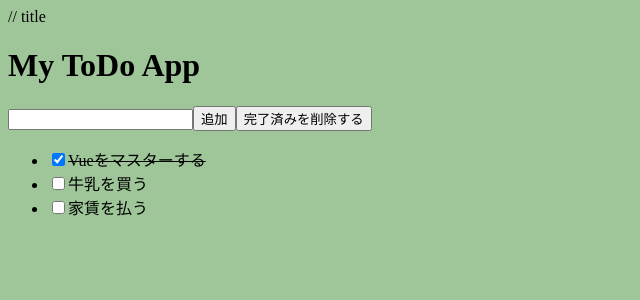
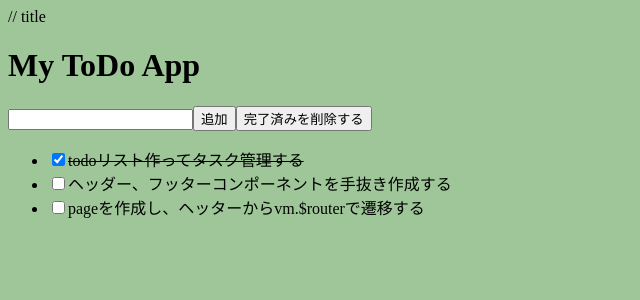
Before and after one commit to ryotohanda/vue3, a Vue app: page / in a window 1280 px wide. Shown: the top 300 px of the page, without its empty margins (0-640 px from the left). Built offline with nearby package versions, Linux system fonts and the light colour scheme.

Commit message:
できるだけ楽したい

```diff
--- a/src/App.vue
+++ b/src/App.vue
@@ -14,11 +14,11 @@ export default {
   <ul>
     <li>
       <input type="checkbox" checked /><span class="todo-done"
-        >Vueをマスターする</span
+        >todoリスト作ってタスク管理する</span
       >
     </li>
-    <li><input type="checkbox" /><span>牛乳を買う</span></li>
-    <li><input type="checkbox" /><span>家賃を払う</span></li>
+    <li><input type="checkbox" /><span>ヘッダー、フッターコンポーネントを手抜き作成する</span></li>
+    <li><input type="checkbox" /><span>pageを作成し、ヘッターからvm.$routerで遷移する</span></li>
   </ul>
 </template>
 
```
